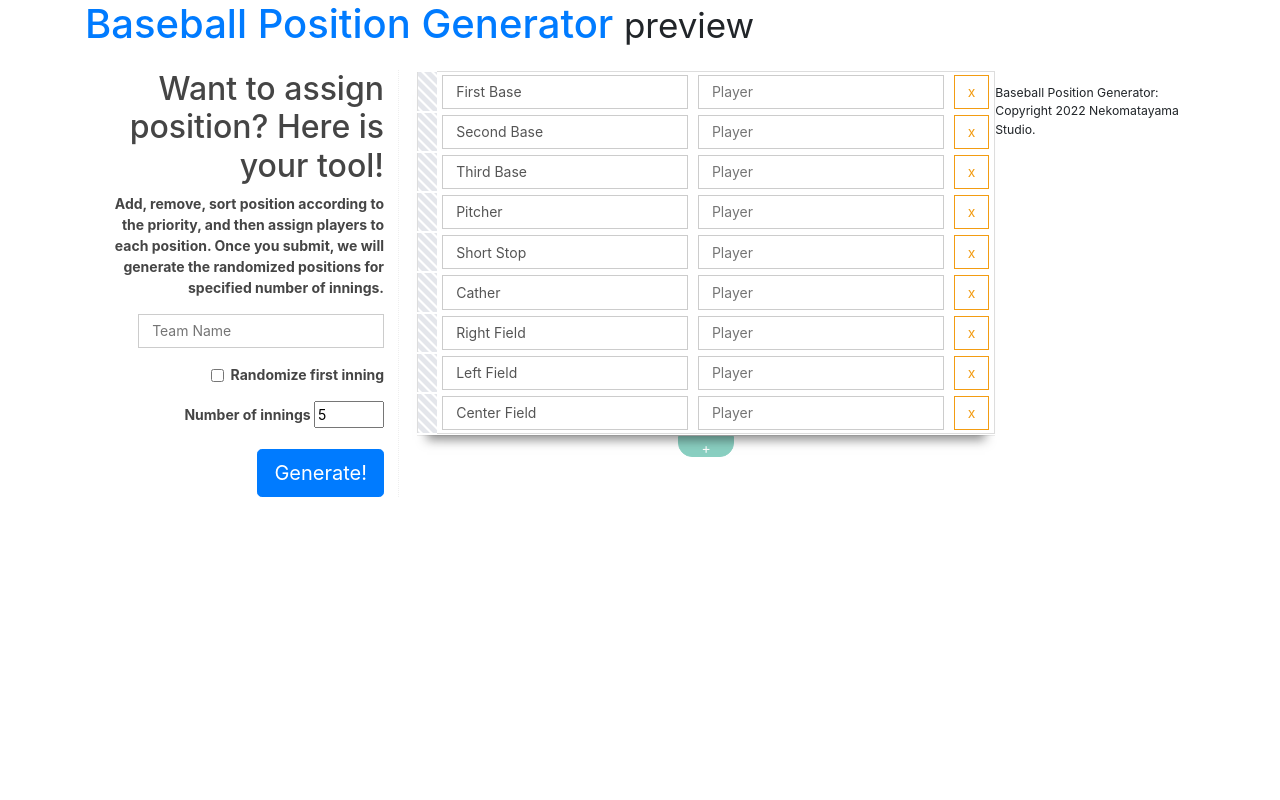
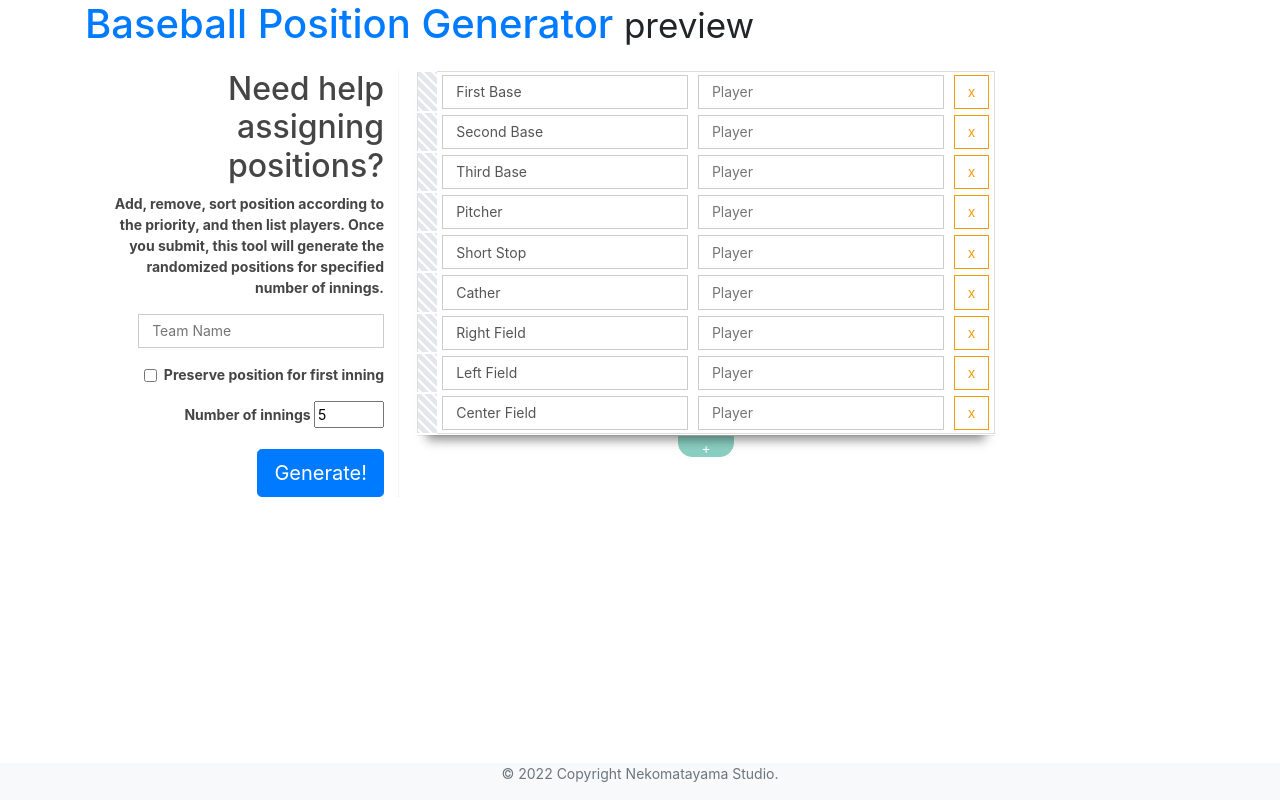
Before and after one commit to yama-kei/baseball_position_generator, a Flask app: page / in a window 1280 px wide. Run offline with Flask 2, Linux system fonts and the light colour scheme.

Commit message:
cosmetic changes

```diff
--- a/app.py
+++ b/app.py
@@ -1,5 +1,3 @@
-import os
-
 from flask import Flask
 from flask import request
 from flask import render_template
--- a/templates/index.html
+++ b/templates/index.html
@@ -3,8 +3,8 @@
 <div class="recipe">
   <form action="generate" id="position_data" method="post">
   <div class="recipe__info">
-    <h2 class="recipe__title">Want to assign position? Here is your tool!</h2>
-    <p>Add, remove, sort position according to the priority, and then assign players to each position. Once you submit, we will generate the randomized positions for specified number of innings.
+    <h2 class="recipe__title">Need help assigning positions?</h2>
+    <p>Add, remove, sort position according to the priority, and then list players. Once you submit, this tool will generate the randomized positions for specified number of innings.
     </p>
     <p>
       <input type="text" class="recipe__text-field" name="team" value="{{ team }}" placeholder="Team Name">
@@ -13,7 +13,7 @@
     <div class="form-check">
     <input class="form-check-input" type="checkbox" value="" name="randomize">
       <label class="form-check-label" for="defaultCheck1">
-        Randomize first inning
+        Preserve position for first inning
       </label>
     </div>
     </p>
--- a/templates/layout.html
+++ b/templates/layout.html
@@ -17,15 +17,14 @@
     <script src="/static/js/draganddrop.js"></script>
 
 </head>
-<body>
+<body class="d-flex flex-column min-vh-100">
 <div class="container">
 <h1><a href="/">Baseball Position Generator</a> <small>preview</small></h1>
-{% if msg %}
-<p class="bg-warning">{{ msg }}</p>
-{% endif %}
 {% block content %}{% endblock %}
 </div>
-<div class="container">
-<span class="small"><p>Baseball Position Generator: Copyright 2022 Nekomatayama Studio.</p></span>
-</div>
-</body></html>
+</body>
+
+<footer class="mt-auto text-center text-lg-start bg-light text-muted">
+    © 2022 Copyright Nekomatayama Studio.</p></span>
+</footer>
+</html>
```
Also changed, not shown: templates/generate.html (+3 -6 lines).
